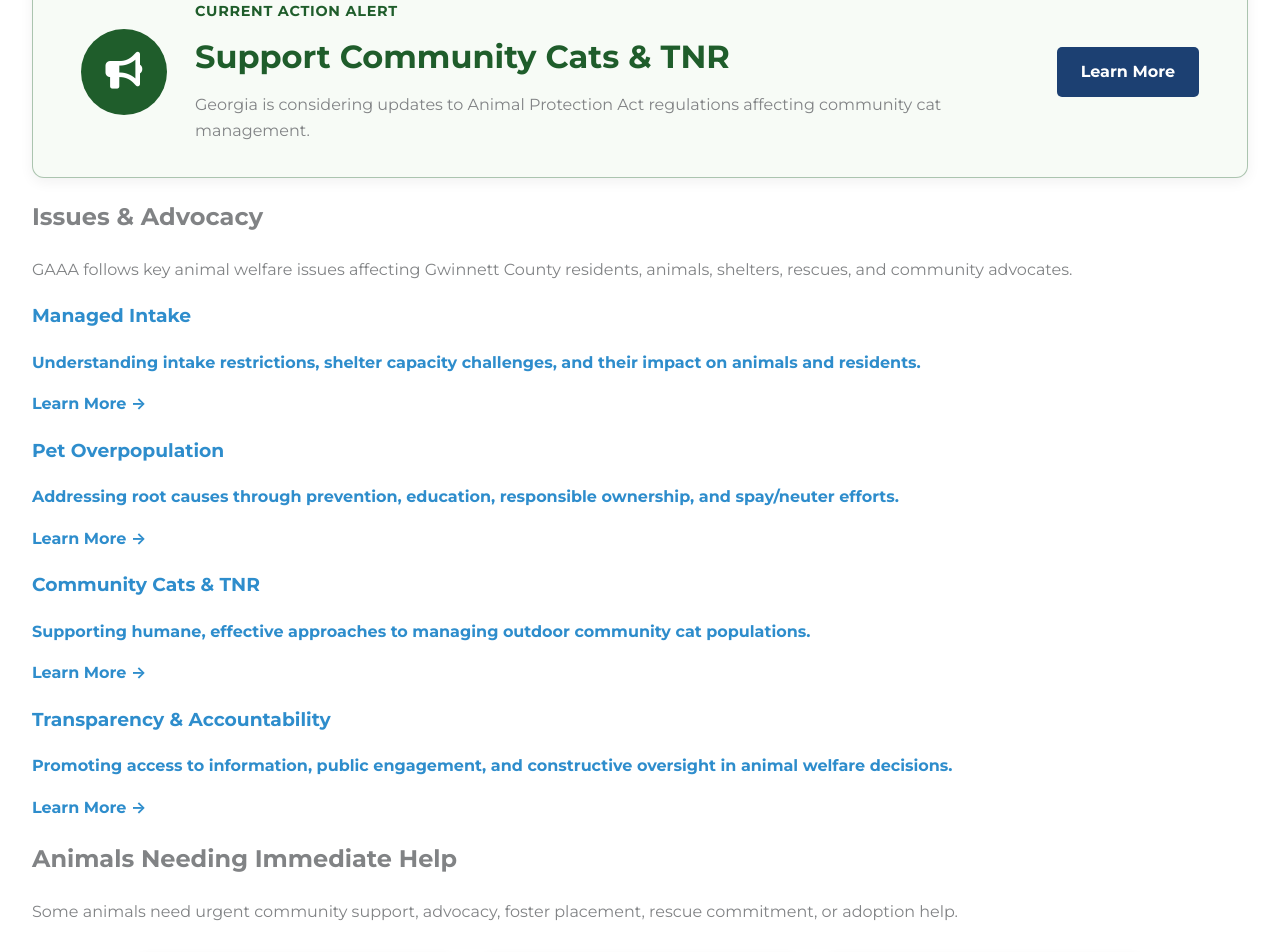
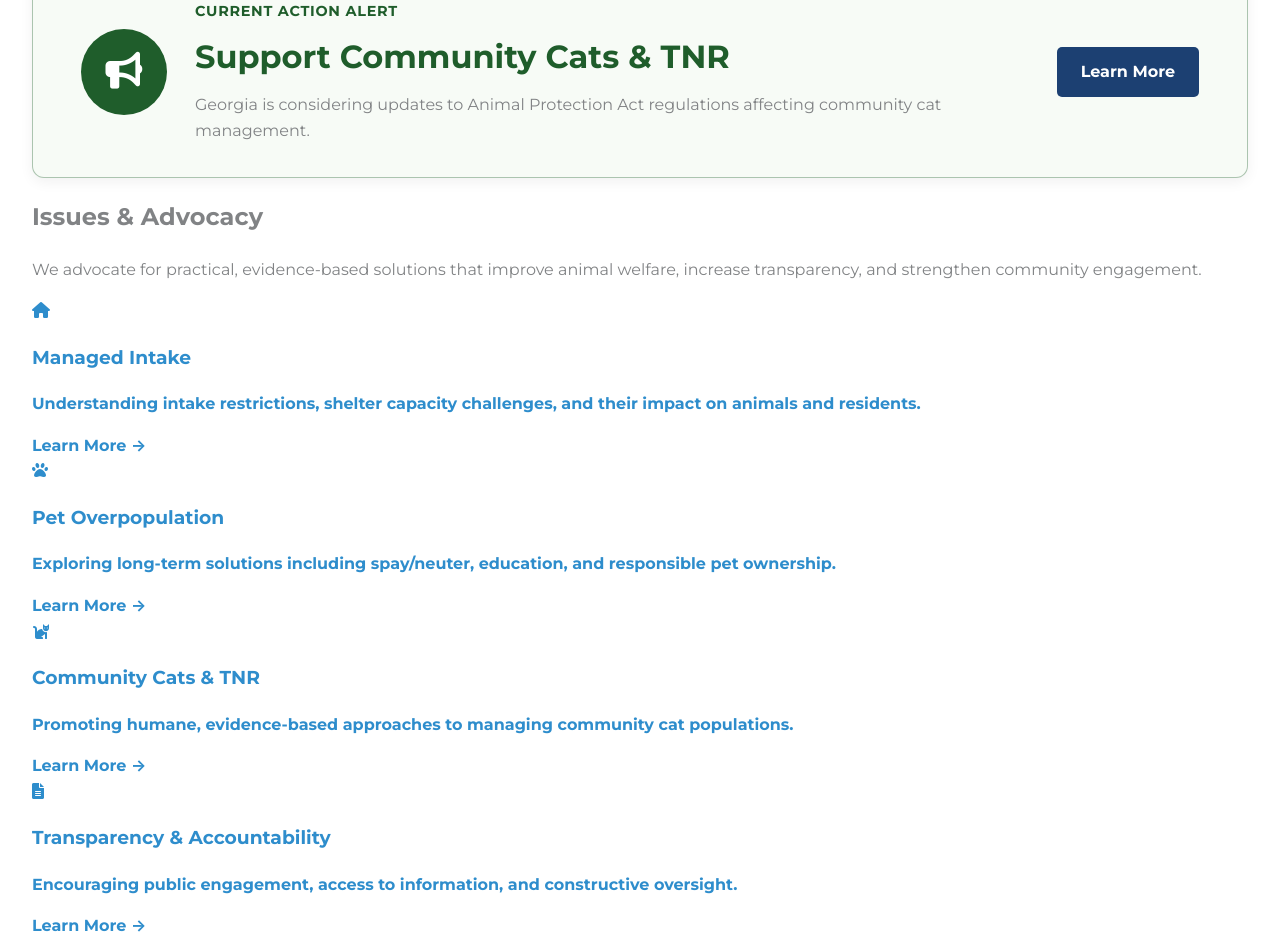
Before and after one commit to whitleybacon/gwinnett-animal-advocacy-alliance, a Jekyll site: the page built from index.html, in a window 1280 px wide and 1400 px high, scrolled down 819 px. Shown: the top 952 px of the window. Built offline with Jekyll 4.4.1, drawn with Linux system fonts in a browser that asks for light colours.

Commit message:
Update index.html

```diff
--- a/index.html
+++ b/index.html
@@ -54,50 +54,80 @@ title: Home
 </section>
 
 <section class="home-section">
-    <h2>Issues &amp; Advocacy</h2>
+    <h2>Issues & Advocacy</h2>
 
     <p class="section-intro">
-        GAAA follows key animal welfare issues affecting Gwinnett County residents,
-        animals, shelters, rescues, and community advocates.
+        We advocate for practical, evidence-based solutions that improve
+        animal welfare, increase transparency, and strengthen community engagement.
     </p>
 
     <div class="home-card-grid four-across">
+
         <a href="/issues/managed-intake/" class="home-card">
+            <div class="home-card-icon icon-orange">
+                <i class="fas fa-home"></i>
+            </div>
+
             <h3>Managed Intake</h3>
+
             <p>
                 Understanding intake restrictions, shelter capacity challenges,
                 and their impact on animals and residents.
             </p>
+
             <span>Learn More →</span>
         </a>
 
         <a href="/issues/pet-overpopulation/" class="home-card">
+            <div class="home-card-icon icon-green">
+                <i class="fas fa-paw"></i>
+            </div>
+
             <h3>Pet Overpopulation</h3>
+
             <p>
-                Addressing root causes through prevention, education,
-                responsible ownership, and spay/neuter efforts.
+                Exploring long-term solutions including spay/neuter,
+                education, and responsible pet ownership.
             </p>
+
             <span>Learn More →</span>
         </a>
 
         <a href="/issues/community-cats-tnr/" class="home-card">
+            <div class="home-card-icon icon-blue">
+                <i class="fas fa-cat"></i>
+            </div>
+
             <h3>Community Cats &amp; TNR</h3>
+
             <p>
-                Supporting humane, effective approaches to managing outdoor
+                Promoting humane, evidence-based approaches to managing
                 community cat populations.
             </p>
+
             <span>Learn More →</span>
         </a>
 
         <a href="/issues/transparency-accountability/" class="home-card">
+            <div class="home-card-icon icon-green">
+                <i class="fas fa-file-alt"></i>
+            </div>
+
             <h3>Transparency &amp; Accountability</h3>
+
             <p>
-                Promoting access to information, public engagement, and
-                constructive oversight in animal welfare decisions.
+                Encouraging public engagement, access to information,
+                and constructive oversight.
             </p>
+
             <span>Learn More →</span>
         </a>
+
     </div>
+
+    <p class="center-button">
+        <a href="/issues/" class="btn">View All Issues</a>
+    </p>
 </section>
 
 <section class="home-section">
```
